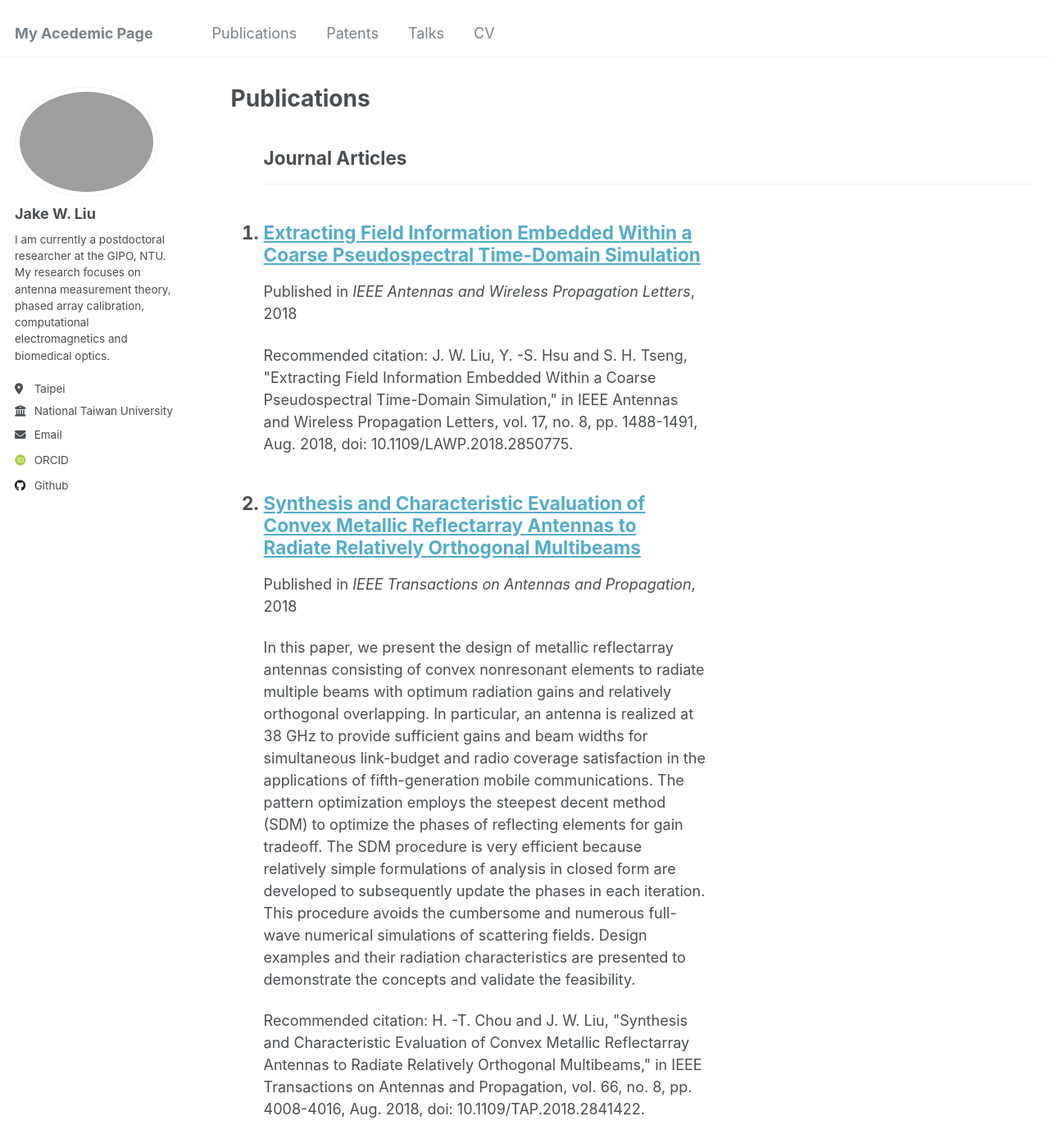
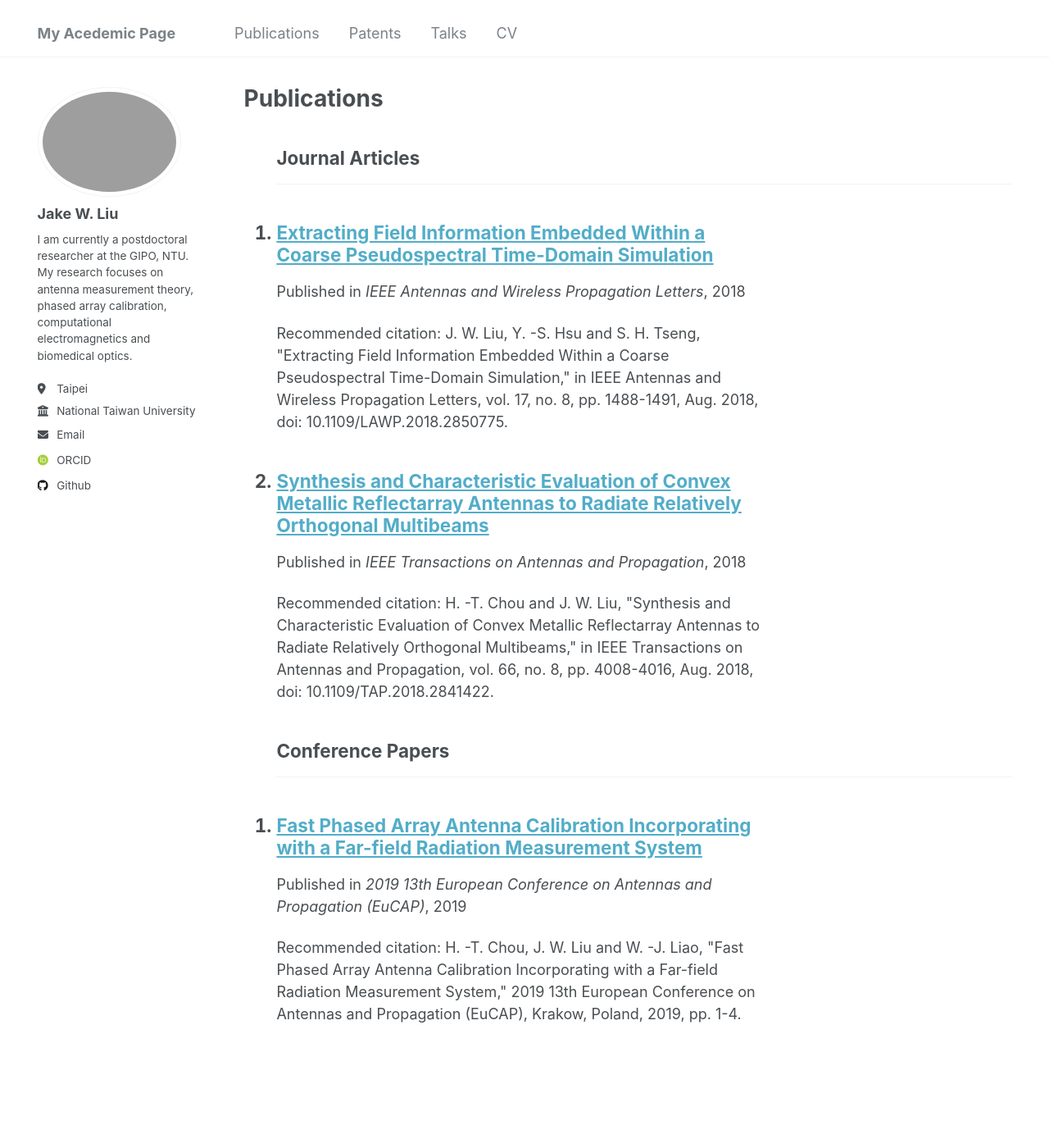
Before and after one commit to akjake616/jwliu, a Jekyll site: the page built from _pages/publications.html, in a window 1280 px wide and 1400 px high. Shown: the whole window at 82% size. Built offline with Jekyll 4.4.1, drawn with Linux system fonts in a browser that asks for light colours; some web fonts are replaced; some of the changed text lies outside the part shown.

Commit message:
add 3nd paper

```diff
--- a/_publications/2010-10-01-paper-title-number-2.md
+++ /dev/null
@@ -1,14 +0,0 @@
----
-title: "Paper Title Number 2"
-collection: publications
-category: manuscripts
-permalink: /publication/2010-10-01-paper-title-number-2
-excerpt: 'This paper is about the number 2. The number 3 is left for future work.'
-date: 2010-10-01
-venue: 'Journal 1'
-slidesurl: 'http://academicpages.github.io/files/slides2.pdf'
-paperurl: 'http://academicpages.github.io/files/paper2.pdf'
-citation: 'Your Name, You. (2010). &quot;Paper Title Number 2.&quot; <i>Journal 1</i>. 1(2).'
----
-
-The contents above will be part of a list of publications, if the user clicks the link for the publication than the contents of section will be rendered as a full page, allowing you to provide more information about the paper for the reader. When publications are displayed as a single page, the contents of the above "citation" field will automatically be included below this section in a smaller font.
--- a/_publications/2015-10-01-paper-title-number-3.md
+++ /dev/null
@@ -1,14 +0,0 @@
----
-title: "Paper Title Number 3"
-collection: publications
-category: manuscripts
-permalink: /publication/2015-10-01-paper-title-number-3
-excerpt: 'This paper is about the number 3. The number 4 is left for future work.'
-date: 2015-10-01
-venue: 'Journal 1'
-slidesurl: 'http://academicpages.github.io/files/slides3.pdf'
-paperurl: 'http://academicpages.github.io/files/paper3.pdf'
-citation: 'Your Name, You. (2015). &quot;Paper Title Number 3.&quot; <i>Journal 1</i>. 1(3).'
----
-
-The contents above will be part of a list of publications, if the user clicks the link for the publication than the contents of section will be rendered as a full page, allowing you to provide more information about the paper for the reader. When publications are displayed as a single page, the contents of the above "citation" field will automatically be included below this section in a smaller font.
--- a/_publications/2018-05-28-TAP-reflectarray.md
+++ b/_publications/2018-05-28-TAP-reflectarray.md
@@ -3,7 +3,7 @@ title: "Synthesis and Characteristic Evaluation of Convex Metallic Reflectarray
 collection: publications
 category: manuscripts
 permalink: /publication/2018-05-28-TAP-reflectarray
-# excerpt: 'This paper is about the number 1. The number 2 is left for future work.'
+excerpt: ' '
 date: 2018-05-28
 venue: 'IEEE Transactions on Antennas and Propagation'
 # paperurl: 'http://academicpages.github.io/files/paper1.pdf'
--- /dev/null
+++ b/_publications/2019-03-31-EuCAP-array-cal.md
@@ -0,0 +1,13 @@
+---
+title: "Fast Phased Array Antenna Calibration Incorporating with a Far-field Radiation Measurement System"
+collection: publications
+category: conferences
+permalink: /publication/2019-03-31-EuCAP-array-cal
+excerpt: ' '
+date: 2019-03-31
+venue: '2019 13th European Conference on Antennas and Propagation (EuCAP)'
+# paperurl: 'http://academicpages.github.io/files/paper3.pdf'
+citation: 'H. -T. Chou, J. W. Liu and W. -J. Liao, "Fast Phased Array Antenna Calibration Incorporating with a Far-field Radiation Measurement System," 2019 13th European Conference on Antennas and Propagation (EuCAP), Krakow, Poland, 2019, pp. 1-4.'
+---
+
+This paper presents an efficient procedure to calibrate phased array antennas by using a far-field antenna radiation measurement system such as compact antenna test range (CATR). The proposed method takes advantage of the fast electronically switching property of digital phase shifters, and incorporates discrete Fourier transform (DFT) technique to find the phase and amplitude errors caused by channel mismatch and distortion. As a result, the mechanical scan of radiation measurement can be avoided by using a single point measurement over the antenna under test (AUT). The calibration algorithm is discussed and some preliminary simulation results are demonstrated to validate the proposed method.
--- a/_publications/2024-02-17-paper-title-number-4.md
+++ /dev/null
@@ -1,13 +0,0 @@
----
-title: "Paper Title Number 4"
-collection: publications
-category: conferences
-permalink: /publication/2024-02-17-paper-title-number-4
-excerpt: 'This paper is about fixing template issue #693.'
-date: 2024-02-17
-venue: 'GitHub Journal of Bugs'
-paperurl: 'http://academicpages.github.io/files/paper3.pdf'
-citation: 'Your Name, You. (2024). &quot;Paper Title Number 3.&quot; <i>GitHub Journal of Bugs</i>. 1(3).'
----
-
-The contents above will be part of a list of publications, if the user clicks the link for the publication than the contents of section will be rendered as a full page, allowing you to provide more information about the paper for the reader. When publications are displayed as a single page, the contents of the above "citation" field will automatically be included below this section in a smaller font.
--- a/_sass/_variables.scss
+++ b/_sass/_variables.scss
@@ -124,9 +124,12 @@
 
    $small                      : 600px !default;
    $medium                     : 768px !default;
-   $medium-wide                : 900px !default;
-   $large                      : 925px !default;
-   $x-large                    : 1280px !default;
+   // $medium-wide                : 900px !default;
+   // $large                      : 925px !default;
+   // $x-large                    : 1280px !default;
+   $medium-wide                : 1200px !default;
+   $large                      : 1225px !default;
+   $x-large                    : 1580px !default;
 
    /*
       Grid
```
